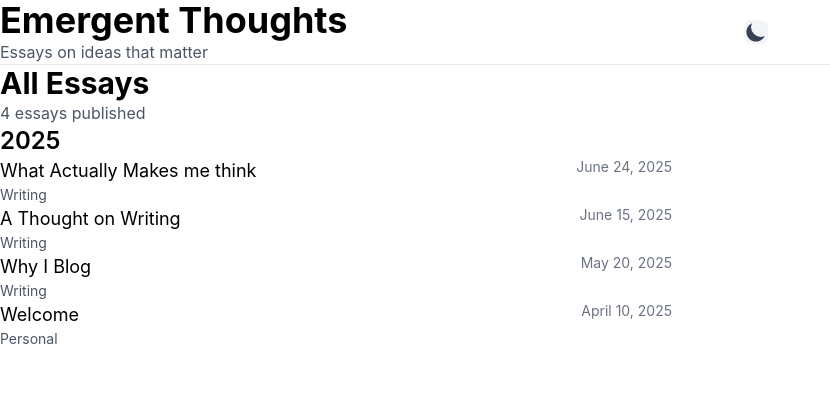
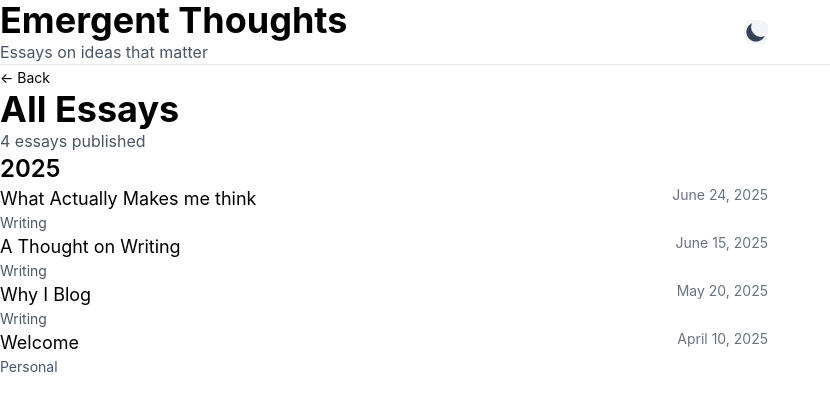
Before and after one commit to SanketAdk/Blog-Test-, a Next.js app: page /archive in a window 1280 px wide. Shown: the top 410 px of the page, without its empty margins (0-830 px from the left). Built offline with nearby package versions, Linux system fonts and the light colour scheme.

Commit message:
Update page.tsx

```diff
--- a/app/archive/page.tsx
+++ b/app/archive/page.tsx
@@ -3,7 +3,7 @@ import Link from 'next/link';
 import { getAllPosts, formatDate } from '@/lib/posts';
 
 export const metadata = {
-  title: 'Archive - Essays',
+  title: 'Archive - Emergent Thoughts',
   description: 'All essays and articles',
 };
 
@@ -24,35 +24,38 @@ export default function ArchivePage() {
   const years = Object.keys(postsByYear).sort((a, b) => parseInt(b) - parseInt(a));
 
   return (
-    <div className="min-h-screen bg-white">
+    <div className="min-h-screen bg-white dark:bg-black transition-colors">
       <Header />
 
-      <main className="max-w-2xl mx-auto px-4 pb-16">
+      <main className="max-w-3xl mx-auto px-6 sm:px-8 pb-16">
         <div className="mb-12">
-          <h1 className="text-3xl font-bold text-black mb-4">All Essays</h1>
-          <p className="text-gray-600">
+          <Link href="/" className="text-gray-600 dark:text-gray-400 hover:text-black dark:hover:text-white transition text-sm mb-4 inline-block">
+            ← Back
+          </Link>
+          <h1 className="text-4xl font-bold text-black dark:text-white mb-4 mt-4">All Essays</h1>
+          <p className="text-gray-600 dark:text-gray-400">
             {allPosts.length} essays published
           </p>
         </div>
 
         {years.map(year => (
           <section key={year} className="mb-12">
-            <h2 className="text-2xl font-semibold text-black mb-6">{year}</h2>
-            <ul className="space-y-4">
+            <h2 className="text-2xl font-semibold text-black dark:text-white mb-6">{year}</h2>
+            <ul className="space-y-6">
               {postsByYear[year].map(post => (
                 <li key={post.id}>
                   <Link
                     href={`/posts/${post.slug}`}
                     className="group flex justify-between items-start hover:opacity-70 transition"
                   >
-                    <span className="text-lg text-black group-hover:text-gray-600">
+                    <span className="text-lg text-black dark:text-white group-hover:text-gray-600 dark:group-hover:text-gray-400">
                       {post.title}
                     </span>
-                    <span className="text-sm text-gray-500 ml-4 flex-shrink-0">
+                    <span className="text-sm text-gray-500 dark:text-gray-500 ml-4 flex-shrink-0">
                       {formatDate(post.date)}
                     </span>
                   </Link>
-                  <p className="text-sm text-gray-600 mt-1">{post.category}</p>
+                  <p className="text-sm text-gray-600 dark:text-gray-400 mt-1">{post.category}</p>
                 </li>
               ))}
             </ul>
@@ -61,7 +64,7 @@ export default function ArchivePage() {
 
         {allPosts.length === 0 && (
           <div className="text-center py-12">
-            <p className="text-gray-600">No essays yet. Check back soon!</p>
+            <p className="text-gray-600 dark:text-gray-400">No essays yet. Check back soon!</p>
           </div>
         )}
       </main>
```
